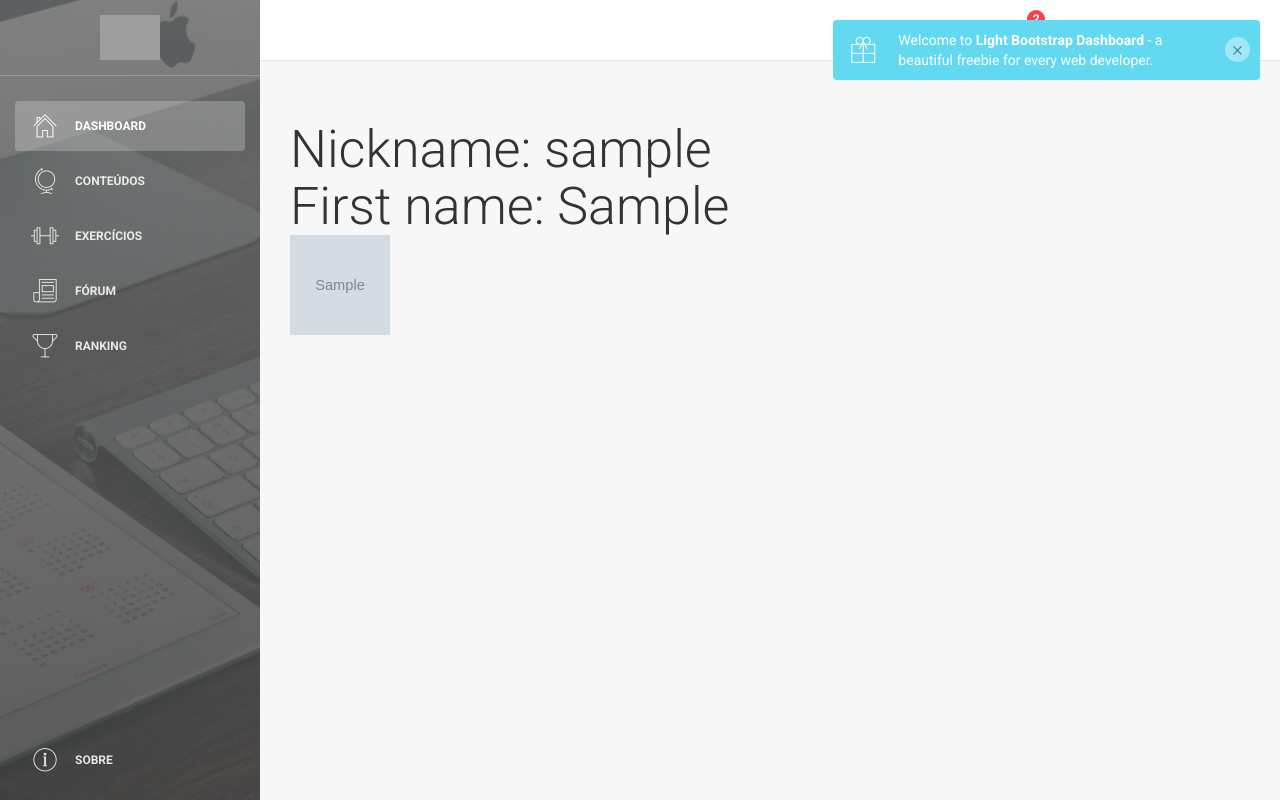
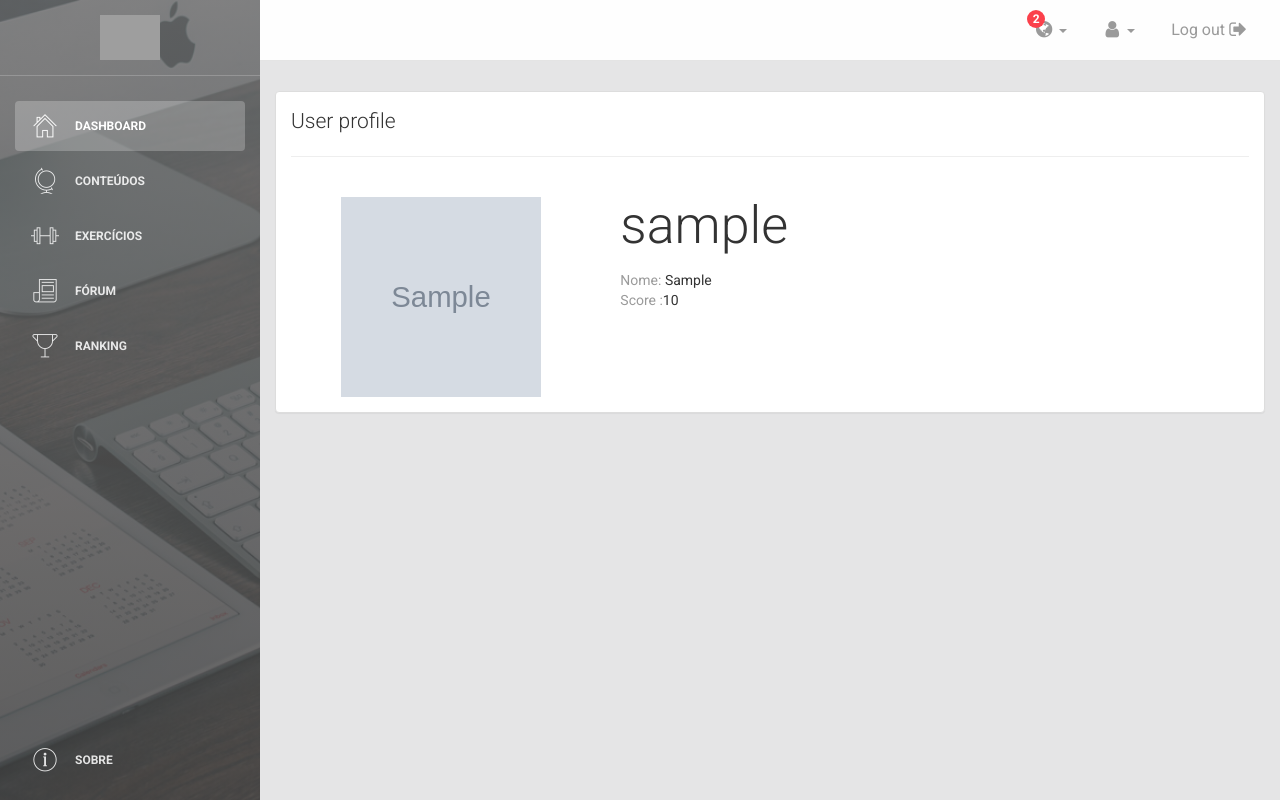
Before and after one commit to CodaMais/CodaMais, a Django app: page /en/user/profile/sample/ in a window 1280 px wide. Run offline with Django 3.2, Linux system fonts and the light colour scheme; tables that the repository leaves empty hold one stand-in row (values such as "Sample post"); grey boxes marked "Sample" are stand-in pictures; some libraries are stand-ins or nearby versions; grey boxes are pictures that could not be loaded.

Commit message:
Adding user profile page template.
Signed-off-by: Ronyell Henrique dos Santos < ronyellhenrique@gmail.com>
Signed-off-by: João Paulo Nunes Soares <paulonsoares@yahoo.com.br>

```diff
--- a/CodaMais/templates/general/javascript.html
+++ b/CodaMais/templates/general/javascript.html
@@ -25,13 +25,17 @@
             window.location = $(this).data("href");
         });
 
-        //demo.initChartist();
-
         tinyMCE.init({
                selector:'#id_description',
                menubar:false,
         });
 
+        $('#delete_confirmation_answer').on('shown.bs.modal', function(event) {
+            $("#answerId").text($(event.relatedTarget).data('id'));
+            $("#actualDeleteBtn").attr('href', $(event.relatedTarget).data('url'));
+        })
+
+        demo.initChartist();
         $.notify({
             icon: 'pe-7s-gift',
             message: "Welcome to <b>Light Bootstrap Dashboard</b> - a beautiful freebie for every web developer."
@@ -41,10 +45,5 @@
             timer: 4000
         });
 
-        $('#delete_confirmation_answer').on('shown.bs.modal', function(event) {
-            $("#answerId").text($(event.relatedTarget).data('id'));
-            $("#actualDeleteBtn").attr('href', $(event.relatedTarget).data('url'));
-        })
-
     });
 </script>
--- a/CodaMais/user/templates/profile/profile.html
+++ b/CodaMais/user/templates/profile/profile.html
@@ -1,14 +1,59 @@
 {% extends "general/template.html" %}
 
 {% block content %}
-    {% ifequal editable_profile 1 %}
-      <a href="{% url 'edit' user.username %}"> Edit </a>
-    {% endifequal %}
-    <h1>
-        Nickname: {{user.username}}
-        <br>
-        First name: {{user.first_name}}
-        <br>
-        <img src="{{user.user_image.url}}" width="100px" height="100px"></img>
-    </h1>
+<style type="text/css" media="screen">
+body {
+  background-color: #eaeaea;
+}
+
+img.avatar {
+  border: 1px solid #eee;
+}
+
+.only-bottom-margin {
+  margin-top: 0px;
+}
+
+.activity-mini {
+  padding-right: 0px;
+  float: left;
+}
+</style>
+
+  <div class="row">
+    <div class="responsive">
+      <div class="panel panel-default">
+        <div class="panel-body">
+          <div class="row">
+            <div class="col-md-12 lead">User profile
+              {% ifequal editable_profile 1 %}
+              <a href="{% url 'edit' user.username %}" class="btn btn-default pull-right"><i class="glyphicon glyphicon-pencil"></i> Edit</a>
+              {% endifequal %}
+              <hr>
+            </div>
+
+          </div>
+          <div class="row">
+			      <div class="col-md-4 text-center">
+                <img src="{{user.user_image.url}}" width="200px" height="200px"></img>
+            </div>
+            <div class="col-md-8">
+              <div class="row">
+                <div class="col-md-12">
+                  <h1 class="only-bottom-margin">{{user.username}}</h1>
+                </div>
+              </div>
+              <div class="row">
+                <div class="col-md-6">
+                  <span class="text-muted">Nome:</span> {{user.first_name}}<br>
+                  <span class="text-muted">Score :</span>{{user.score}} <br>
+                </div>
+              </div>
+            </div>
+          </div>
+        </div>
+      </div>
+    </div>
+  </div>
+
 {% endblock %}
```
